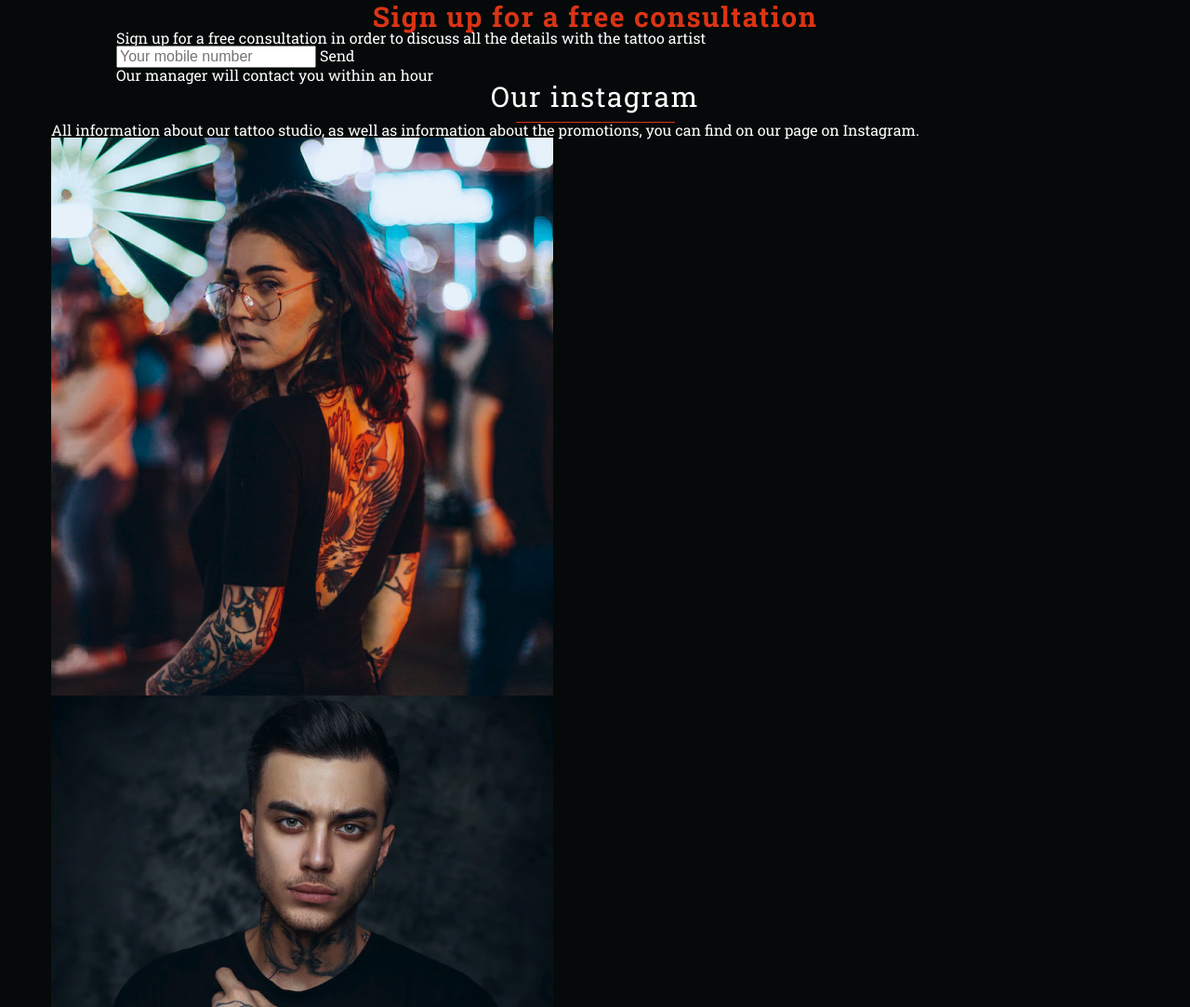
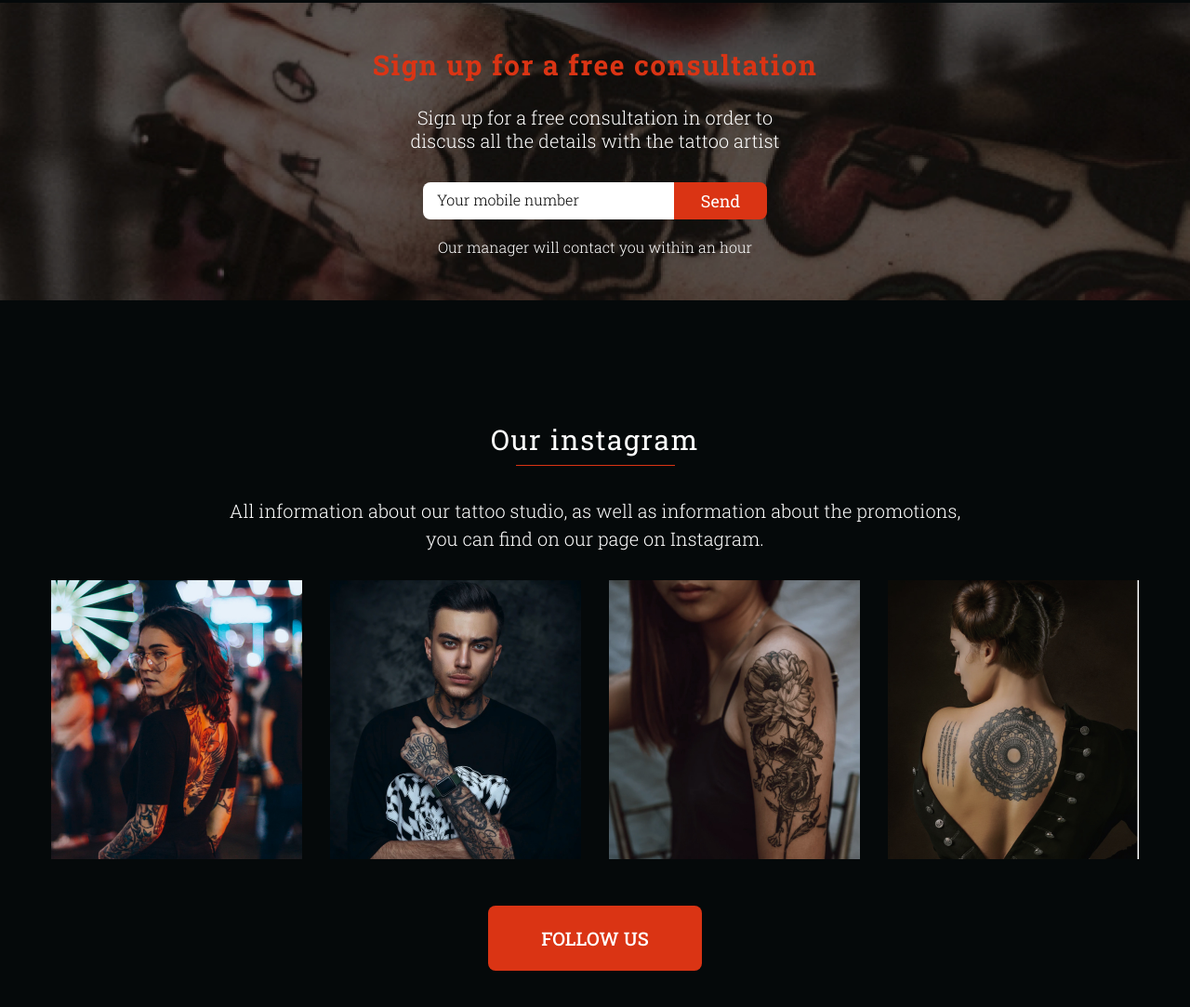
Before and after one commit to rammfall-edu/tatto, a plain HTML site: page index.html in a window 1280 px wide. Shown: the part 2789-3872 px from the top of the page at 93% size. Drawn offline with Linux system fonts and the light colour scheme; a web font is replaced by a local one.

Commit message:
Complete instagram section

```diff
--- a/css/general.css
+++ b/css/general.css
@@ -72,3 +72,8 @@ body {
     font-size: 20px;
     line-height: calc(20 / 26);
 }
+
+.flex-center {
+    display: flex;
+    justify-content: center;
+}
--- a/css/index.css
+++ b/css/index.css
@@ -5,3 +5,5 @@
 @import "sections/about.css";
 @import "sections/benefits.css";
 @import "sections/services.css";
+@import "sections/consultation.css";
+@import "sections/instagram.css";
--- a/css/reset.css
+++ b/css/reset.css
@@ -373,3 +373,7 @@ button {
     margin: 0;
     border: 0;
 }
+
+input {
+    border: none;
+}
--- /dev/null
+++ b/css/sections/consultation.css
@@ -0,0 +1,57 @@
+.consultation {
+    padding-top: 52px;
+    padding-bottom: 47px;
+    background-image: url("../../img/hang-bg.jpg");
+    background-size: cover;
+    background-position: center;
+    text-align: center;
+}
+
+.consultation h2 {
+    margin-bottom: 29px;
+}
+
+.consultation-caption {
+    width: 415px;
+    margin-left: auto;
+    margin-right: auto;
+    font-size: 20px;
+    line-height: 1.25;
+    font-weight: 300;
+    margin-bottom: 32px;
+}
+
+.consultation form {
+    width: 370px;
+    margin-left: auto;
+    margin-right: auto;
+    display: flex;
+    border-radius: 8px;
+    overflow: hidden;
+    margin-bottom: 20px;
+}
+
+.consultation input {
+    padding: 10px 15px;
+    flex-grow: 1;
+}
+
+.consultation input::placeholder {
+    font-family: 'Roboto Slab', sans-serif;
+    font-weight: 300;
+    color: black;
+}
+
+.consultation button {
+    padding: 10px 15px;
+    min-width: 100px;
+    background-color: #DA3414;
+    font-size: 18px;
+    line-height: calc(20 / 18);
+}
+
+.consultation-contact {
+    font-weight: 300;
+    font-size: 16px;
+    line-height: 1.25;
+}
--- /dev/null
+++ b/css/sections/instagram.css
@@ -0,0 +1,39 @@
+.instagram {
+    padding-bottom: 60px;
+    padding-top: 135px;
+}
+
+.instagram h2 {
+    margin-bottom: 33px;
+}
+
+.instagram p {
+    text-align: center;
+    font-size: 20px;
+    line-height: 1.5;
+    font-weight: 300;
+    margin-bottom: 30px;
+}
+
+.instagram ul {
+    display: grid;
+    gap: 30px;
+    margin-bottom: 50px;
+    grid-template-columns: repeat(4, 1fr);
+}
+
+.instagram img {
+    width: 100%;
+}
+
+.instagram button {
+    min-width: 230px;
+    text-align: center;
+    padding: 20px;
+    background-color: #DA3414;
+    border-radius: 8px;
+    font-weight: 500;
+    font-size: 20px;
+    line-height: 1.5;
+    text-transform: uppercase;
+}
--- a/index.html
+++ b/index.html
@@ -205,7 +205,7 @@
             Our instagram
         </h2>
         <p>
-            All information about our tattoo studio, as well as information about the promotions, you can find on our
+            All information about our tattoo studio, as well as information about the promotions,<br> you can find on our
             page on Instagram.
         </p>
 
@@ -224,9 +224,11 @@
             </li>
         </ul>
 
-        <button>
-            Follow us
-        </button>
+        <div class="flex-center">
+            <button>
+                Follow us
+            </button>
+        </div>
     </div>
 </section>
 
```
Also changed, not shown: img/hang-bg.jpg (added).
